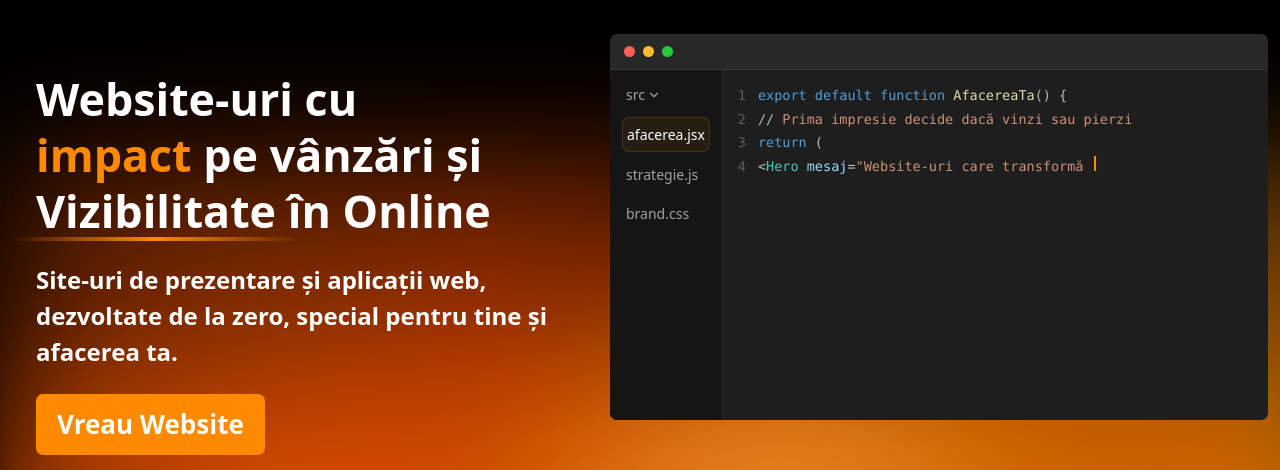
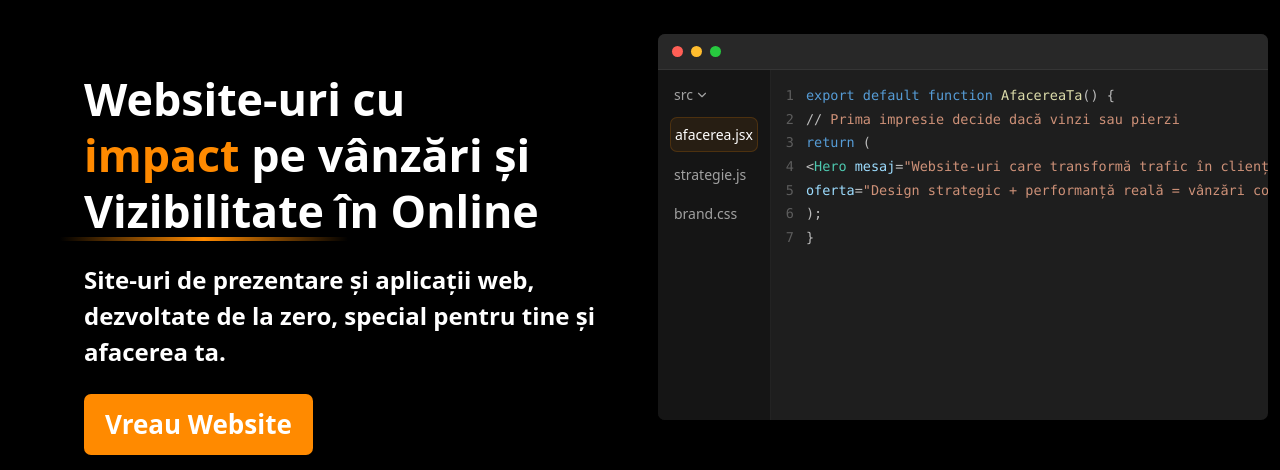
Before and after one commit to GeorgeDinu22/georgewebdesign, a Next.js app: page / in a window 1280 px wide. Shown: the part 173-643 px from the top of the page. Built offline with nearby package versions, Linux system fonts and the light colour scheme; no server answers.

Commit message:
Black BG Hero

```diff
--- a/components/HeroSection/ClientEditor.jsx
+++ b/components/HeroSection/ClientEditor.jsx
@@ -1,352 +1,146 @@
 "use client";
 
-import React, { useEffect, useMemo, useRef, useState } from "react";
+import React, { useState, useEffect, useRef, useMemo } from "react";
 import styles from "./styles.module.css";
-
-/* TOKENS */
 
 const TOKENS = {
   "afacerea.jsx": [
-    { t: "ln", v: "1" },
-    { t: "kw", v: "export" },
-    { t: "space" },
-    { t: "kw", v: "default" },
-    { t: "space" },
-    { t: "kw", v: "function" },
-    { t: "space" },
-    { t: "fn", v: "AfacereaTa" },
-    { t: "p", v: "()" },
-    { t: "space" },
-    { t: "p", v: "{" },
-
+    { t: "ln", v: "1" }, { t: "kw", v: "export" }, { t: "space" }, { t: "kw", v: "default" }, { t: "space" }, { t: "kw", v: "function" }, { t: "space" }, { t: "fn", v: "AfacereaTa" }, { t: "p", v: "()" }, { t: "space" }, { t: "p", v: "{" },
     { t: "newline" },
-
-    { t: "ln", v: "2" },
-    { t: "p", v: "//" },
-    { t: "space" },
-    { t: "str", v: "Prima impresie decide dacă vinzi sau pierzi" },
-
+    { t: "ln", v: "2" }, { t: "p", v: "//" }, { t: "space" }, { t: "str", v: "Prima impresie decide dacă vinzi sau pierzi" },
     { t: "newline" },
-
-    { t: "ln", v: "3" },
-    { t: "kw", v: "return" },
-    { t: "space" },
-    { t: "p", v: "(" },
-
+    { t: "ln", v: "3" }, { t: "kw", v: "return" }, { t: "space" }, { t: "p", v: "(" },
     { t: "newline" },
-
-    { t: "ln", v: "4" },
-    { t: "p", v: "<" },
-    { t: "tag", v: "Hero" },
-    { t: "space" },
-    { t: "prop", v: "mesaj" },
-    { t: "p", v: "=" },
-    { t: "str", v: '"Website-uri care transformă trafic în clienți"' },
-
+    { t: "ln", v: "4" }, { t: "p", v: "<" }, { t: "tag", v: "Hero" }, { t: "space" }, { t: "prop", v: "mesaj" }, { t: "p", v: "=" }, { t: "str", v: '"Website-uri care transformă trafic în clienți"' },
     { t: "newline" },
-
-    { t: "ln", v: "5" },
-    { t: "prop", v: "oferta" },
-    { t: "p", v: "=" },
-    { t: "str", v: '"Design strategic + performanță  reală = vânzări constante"' },
-    { t: "p", v: "/>" },
-
+    { t: "ln", v: "5" }, { t: "prop", v: "oferta" }, { t: "p", v: "=" }, { t: "str", v: '"Design strategic + performanță  reală = vânzări constante"' }, { t: "p", v: "/>" },
     { t: "newline" },
-
-    { t: "ln", v: "6" },
-    { t: "p", v: ");" },
-
+    { t: "ln", v: "6" }, { t: "p", v: ");" },
     { t: "newline" },
-
-    { t: "ln", v: "7" },
-    { t: "p", v: "}" },
+    { t: "ln", v: "7" }, { t: "p", v: "}" },
   ],
-
   "strategie.js": [
-    { t: "ln", v: "1" },
-    { t: "kw", v: "const" },
-    { t: "space" },
-    { t: "fn", v: "cresteVanzari" },
-    { t: "space" },
-    { t: "p", v: "=" },
-    { t: "space" },
-    { t: "p", v: "(" },
-    { t: "prop", v: "client" },
-    { t: "p", v: ")" },
-    { t: "space" },
-    { t: "kw", v: "=>" },
-    { t: "space" },
-    { t: "p", v: "{" },
-
+    { t: "ln", v: "1" }, { t: "kw", v: "const" }, { t: "space" }, { t: "fn", v: "cresteVanzari" }, { t: "space" }, { t: "p", v: "=" }, { t: "space" }, { t: "p", v: "(" }, { t: "prop", v: "client" }, { t: "p", v: ")" }, { t: "space" }, { t: "kw", v: "=>" }, { t: "space" }, { t: "p", v: "{" },
     { t: "newline" },
-
-    { t: "ln", v: "2" },
-    { t: "kw", v: "if" },
-    { t: "space" },
-    { t: "p", v: "(" },
-    { t: "prop", v: "client" },
-    { t: "p", v: ".esteIncantat)" },
-    { t: "space" },
-    { t: "p", v: "{" },
-
+    { t: "ln", v: "2" }, { t: "kw", v: "if" }, { t: "space" }, { t: "p", v: "(" }, { t: "prop", v: "client" }, { t: "p", v: ".esteIncantat)" }, { t: "space" }, { t: "p", v: "{" },
     { t: "newline" },
-
-    { t: "ln", v: "3" },
-    { t: "kw", v: "return" },
-    { t: "space" },
-    { t: "prop", v: "profit" },
-    { t: "space" },
-    { t: "p", v: "*" },
-    { t: "space" },
-    { t: "str", v: "10" },
-    { t: "p", v: ";" },
-    { t: "space" },
-    { t: "p", v: "// recomandări + loialitate + creștere organică" },
-
+    { t: "ln", v: "3" }, { t: "kw", v: "return" }, { t: "space" }, { t: "prop", v: "profit" }, { t: "space" }, { t: "p", v: "*" }, { t: "space" }, { t: "str", v: "10" }, { t: "p", v: ";" },
     { t: "newline" },
-
-    { t: "ln", v: "4" },
-    { t: "p", v: "}" },
-
+    { t: "ln", v: "4" }, { t: "p", v: "}" },
     { t: "newline" },
-
-    { t: "ln", v: "5" },
-    { t: "p", v: "}" },
+    { t: "ln", v: "5" }, { t: "p", v: "}" },
   ],
-
   "brand.css": [
-    { t: "ln", v: "1" },
-    { t: "tag", v: ".identitate-vizuala" },
-    { t: "space" },
-    { t: "p", v: "{" },
-
+    { t: "ln", v: "1" }, { t: "tag", v: ".identitate-vizuala" }, { t: "space" }, { t: "p", v: "{" },
     { t: "newline" },
-
-    { t: "ln", v: "2" },
-    { t: "prop", v: "incredere" },
-    { t: "p", v: ":" },
-    { t: "space" },
-    { t: "str", v: "construită prin rezultate" },
-    { t: "p", v: ";" },
-
+    { t: "ln", v: "2" }, { t: "prop", v: "incredere" }, { t: "p", v: ":" }, { t: "space" }, { t: "str", v: "construită prin rezultate" }, { t: "p", v: ";" },
     { t: "newline" },
-
-    { t: "ln", v: "3" },
-    { t: "prop", v: "calitate" },
-    { t: "p", v: ":" },
-    { t: "space" },
-    { t: "str", v: "atenție obsesivă la detalii" },
-    { t: "p", v: ";" },
-
+    { t: "ln", v: "3" }, { t: "prop", v: "calitate" }, { t: "p", v: ":" }, { t: "space" }, { t: "str", v: "atenție obsesivă la detalii" }, { t: "p", v: ";" },
     { t: "newline" },
-
-    { t: "ln", v: "4" },
-    { t: "prop", v: "impact" },
-    { t: "p", v: ":" },
-    { t: "space" },
-    { t: "str", v: "memorabil din prima secundă" },
-    { t: "p", v: ";" },
-
+    { t: "ln", v: "4" }, { t: "prop", v: "impact" }, { t: "p", v: ":" }, { t: "space" }, { t: "str", v: "memorabil din prima secundă" }, { t: "p", v: ";" },
     { t: "newline" },
-
-    { t: "ln", v: "5" },
-    { t: "p", v: "}" },
+    { t: "ln", v: "5" }, { t: "p", v: "}" },
   ],
 };
 
-/* transformă tokenii actuali în caractere individuale, ca în varianta veche */
+const TypewriterCode = ({ fileKey }) => {
+  const [visibleChars, setVisibleChars] = useState(0);
+  const [isTyping, setIsTyping] = useState(true);
+  const editorRef = useRef(null);
 
-const expandTokensToChars = (tokens) => {
-  const expanded = [];
+  const tokens = TOKENS[fileKey] || [];
 
-  tokens.forEach((token, index) => {
-    if (token.t === "newline") {
-      expanded.push({
-        type: "newline",
-        id: `newline-${index}`,
-      });
-      return;
-    }
-
-    if (token.t === "space") {
-      expanded.push({
-        type: "char",
-        value: "\u00A0",
-        className: null,
-        id: `space-${index}`,
-      });
-      return;
-    }
-
-    if (token.t === "ln") {
-      expanded.push({
-        type: "block",
-        value: token.v,
-        className: styles.ln,
-        id: `ln-${index}`,
-      });
-      return;
-    }
-
-    const classMap = {
-      kw: styles.kw,
-      fn: styles.fn,
-      tag: styles.tag,
-      prop: styles.prop,
-      str: styles.str,
-      p: styles.punc,
-    };
-
-    const className = classMap[token.t] || null;
-    const text = String(token.v ?? "");
-
-    text.split("").forEach((char, charIndex) => {
-      expanded.push({
-        type: "char",
-        value: char === " " ? "\u00A0" : char,
-        className,
-        id: `${token.t}-${index}-${charIndex}`,
-      });
-    });
-  });
-
-  return expanded;
-};
-
-/* TYPEWRITER */
-
-const TypewriterCode = ({ fileKey }) => {
-  const [currentIndex, setCurrentIndex] = useState(0);
-  const [isTyping, setIsTyping] = useState(false);
-  const editorRef = useRef(null);
-  const hasPlayedRef = useRef(false);
-
-  const parsedTokens = useMemo(() => {
-    const baseTokens = TOKENS[fileKey] || [];
-    return expandTokensToChars(baseTokens);
+  // Optimizare: Calculăm lungimea totală o singură dată pe fișier
+  const totalChars = useMemo(() => {
+    return tokens.reduce((acc, token) => {
+      if (token.t === "newline" || token.t === "space") return acc + 1;
+      return acc + (token.v ? String(token.v).length : 0);
+    }, 0);
   }, [fileKey]);
 
   useEffect(() => {
-    setCurrentIndex(0);
+    setVisibleChars(0);
     setIsTyping(true);
   }, [fileKey]);
 
   useEffect(() => {
-  if (parsedTokens.length === 0) return;
-
-  let animationFrameId;
-  let lastTime = performance.now();
-
-  const isFirstPlay = !hasPlayedRef.current;
-  const startDelay = isFirstPlay ? 1250 : 0;
-
-  // aici modifici viteza dacă vrei mai lent / mai rapid
-  const minSpeed = window.innerWidth < 768 ? 12 : 20;
-  let interval = Math.random() * 22 + minSpeed;
-
-  const animate = (time) => {
-    const elapsed = time - lastTime;
-
-    if (elapsed < startDelay) {
-      animationFrameId = requestAnimationFrame(animate);
+    if (visibleChars >= totalChars) {
+      setIsTyping(false);
       return;
     }
 
-    if (elapsed >= startDelay + interval) {
-      setCurrentIndex((prev) => {
-        let nextIndex = prev + 1;
+    // Variabilă pentru viteză: Mobile-ul are nevoie de mai multă "milă" la CPU
+    const speed = window.innerWidth < 768 ? 15 : 25;
+    const timeout = setTimeout(() => {
+      // Functional update pentru a evita re-crearea effect-ului inutil
+      setVisibleChars(prev => prev + 1);
+    }, speed);
 
-        while (
-          nextIndex < parsedTokens.length &&
-          (parsedTokens[nextIndex].type === "newline" ||
-            parsedTokens[nextIndex].type === "block")
-        ) {
-          nextIndex++;
+    return () => clearTimeout(timeout);
+  }, [visibleChars, totalChars]);
+
+  // Scroll smooth doar când se adaugă o linie nouă (performanță mai bună decât la fiecare caracter)
+  useEffect(() => {
+    if (editorRef.current) {
+        editorRef.current.scrollTop = editorRef.current.scrollHeight;
+    }
+  }, [visibleChars]);
+
+  const renderedContent = useMemo(() => {
+    const lines = [];
+    let currentLine = [];
+    let charCounter = 0;
+
+    const classMap = {
+      ln: styles.ln, kw: styles.kw, fn: styles.fn,
+      tag: styles.tag, prop: styles.prop, str: styles.str,
+      punc: styles.punc, p: styles.punc
+    };
+
+    for (let i = 0; i < tokens.length; i++) {
+      const token = tokens[i];
+      if (charCounter >= visibleChars) break;
+
+      if (token.t === "newline") {
+        lines.push(<div key={`l-${i}`} className={styles.line}>{currentLine}</div>);
+        currentLine = [];
+        charCounter++;
+        continue;
       }
 
-        if (nextIndex >= parsedTokens.length) {
-          setIsTyping(false);
+      if (token.t === "space") {
+        currentLine.push(<span key={`s-${i}`}>{"\u00A0"}</span>);
+        charCounter++;
+        continue;
       }
 
-        return nextIndex;
-      });
+      const text = String(token.v);
+      const remaining = visibleChars - charCounter;
 
-      lastTime = time;
-      interval = Math.random() * 22 + minSpeed;
+      if (remaining > 0) {
+        currentLine.push(
+          <span key={`t-${i}`} className={classMap[token.t] || styles.punc}>
+            {text.substring(0, remaining)}
+          </span>
+        );
+      }
+      charCounter += text.length;
     }
 
-    if (currentIndex < parsedTokens.length) {
-      animationFrameId = requestAnimationFrame(animate);
-    }
-  };
-
-  animationFrameId = requestAnimationFrame(animate);
-  hasPlayedRef.current = true;
-
-  return () => cancelAnimationFrame(animationFrameId);
-}, [parsedTokens, currentIndex]);
-
-  useEffect(() => {
-    if (editorRef.current) {
-      editorRef.current.scrollTo({
-        top: editorRef.current.scrollHeight,
-        behavior: "smooth",
-      });
-    }
-  }, [currentIndex]);
-
-  const visibleTokens = useMemo(
-    () => parsedTokens.slice(0, currentIndex),
-    [parsedTokens, currentIndex]
-  );
-
-  const renderContent = () => {
-    const lines = [];
-    let currentLine = [];
-
-    visibleTokens.forEach((token, i) => {
-      if (token.type === "newline") {
     if (currentLine.length > 0) {
       lines.push(
-            <div key={`line-${i}`} className={styles.line}>
+        <div key="last" className={styles.line}>
           {currentLine}
+          {isTyping && <span className={styles.cursor} />}
         </div>
       );
     }
-        currentLine = [];
-        return;
-      }
-
-      currentLine.push(
-        <span key={token.id} className={token.className}>
-          {token.value}
-        </span>
-      );
-    });
-
-    if (currentLine.length > 0) {
-      if (isTyping) {
-        currentLine.push(
-          <span key="cursor" className={styles.cursor} />
-        );
-      }
-
-      lines.push(
-        <div key="last-line" className={styles.line}>
-          {currentLine}
-        </div>
-      );
-    }
-
     return lines;
-  };
+  }, [visibleChars, tokens, isTyping]);
 
   return (
-    <div
-      className={`${styles.editor} ${isTyping ? styles.hiddingScroll : ""}`}
-      ref={editorRef}
-    >
-      {renderContent()}
+    <div className={styles.editor} ref={editorRef}>
+      {renderedContent}
     </div>
   );
 };
--- a/components/HeroSection/styles.module.css
+++ b/components/HeroSection/styles.module.css
@@ -12,6 +12,7 @@
     gap: 24px;
     overflow: hidden;
 }
+/*
 .gradientContainer {
     position: absolute;
     bottom: 0%;
@@ -26,6 +27,7 @@
     filter: blur(60px) contrast(1.2);
     opacity: 0.9;
     z-index: 1;
+
 }
 
 .glowOverlay {
@@ -43,6 +45,7 @@
     opacity: 0.8;
     z-index: 2;
 }
+    */
 .heroSection .contentHero{
     display: flex;
     flex-direction: column;
```
Lines whose indentation alone changed are shown as unchanged.
